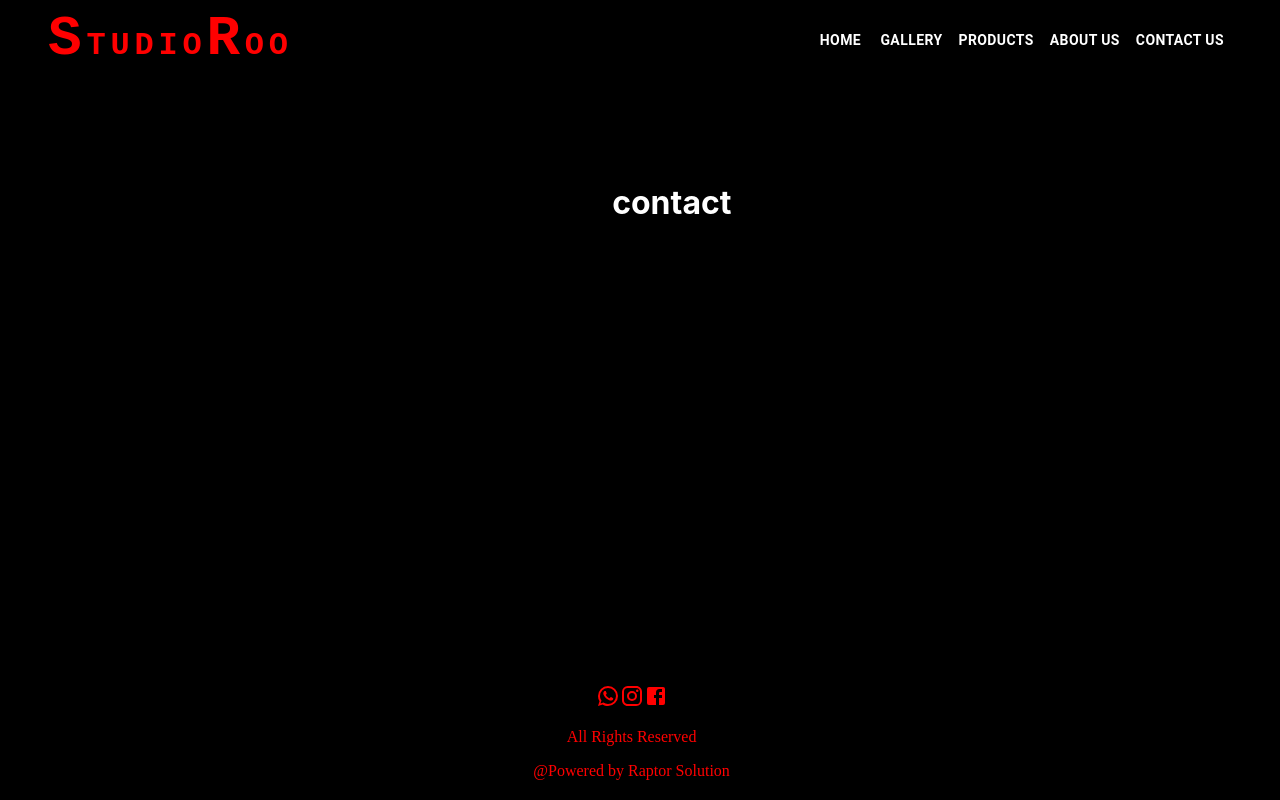
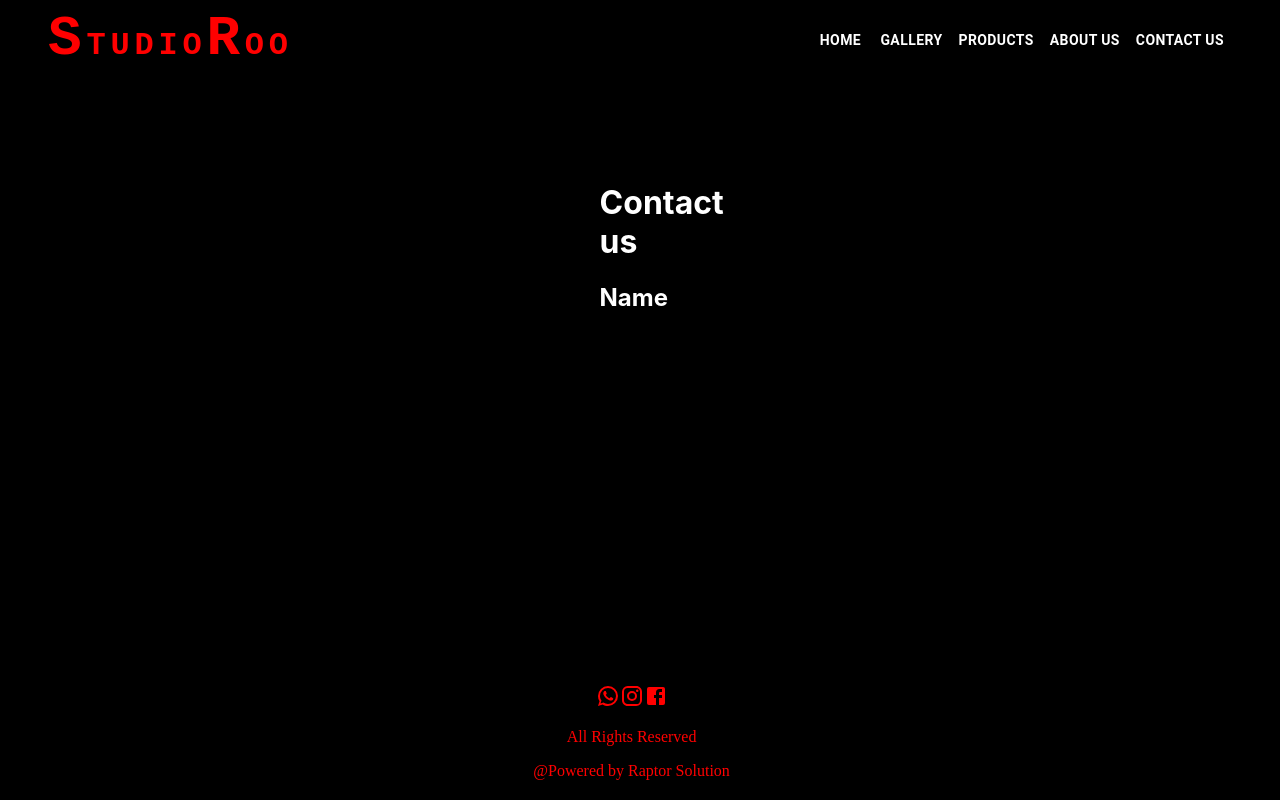
Before and after one commit to rajitha-00/roo-studio, a React (Create React App) app: page /contactus in a window 1280 px wide. Built offline with nearby package versions, Linux system fonts and the light colour scheme.

Commit message:
Contactus 5%

```diff
--- a/src/components/contact/SectionContactus.jsx
+++ b/src/components/contact/SectionContactus.jsx
@@ -17,7 +17,8 @@ const SectionContactus = () => {
                     mb={5}
                   >
                       <Grid item lg={6} md={6} sm={12} xs={12}>
-                          <h1> contact </h1>
+                          <h1> Contact us  </h1>
+                          <h2> Name </h2>
                       </Grid>
 
             </Grid >
```
